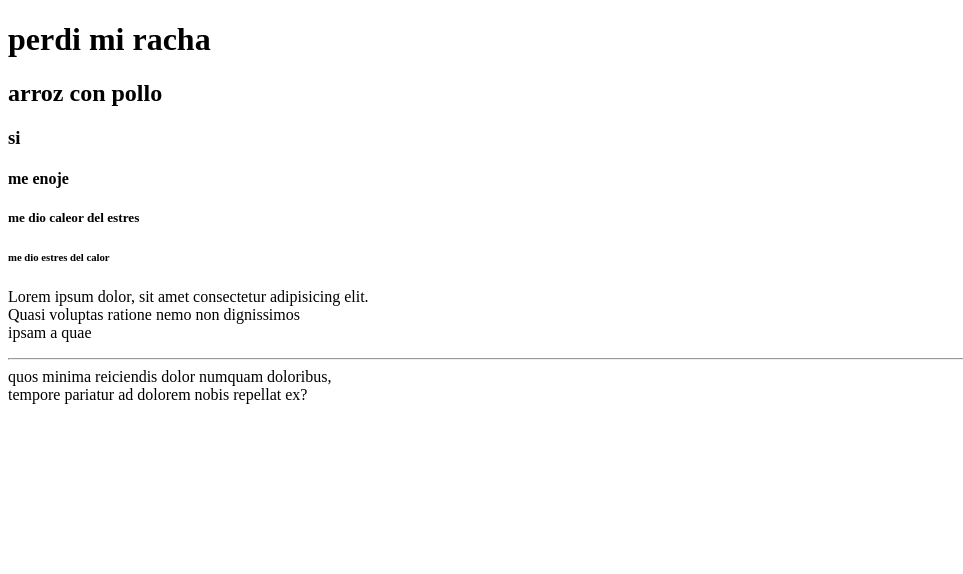
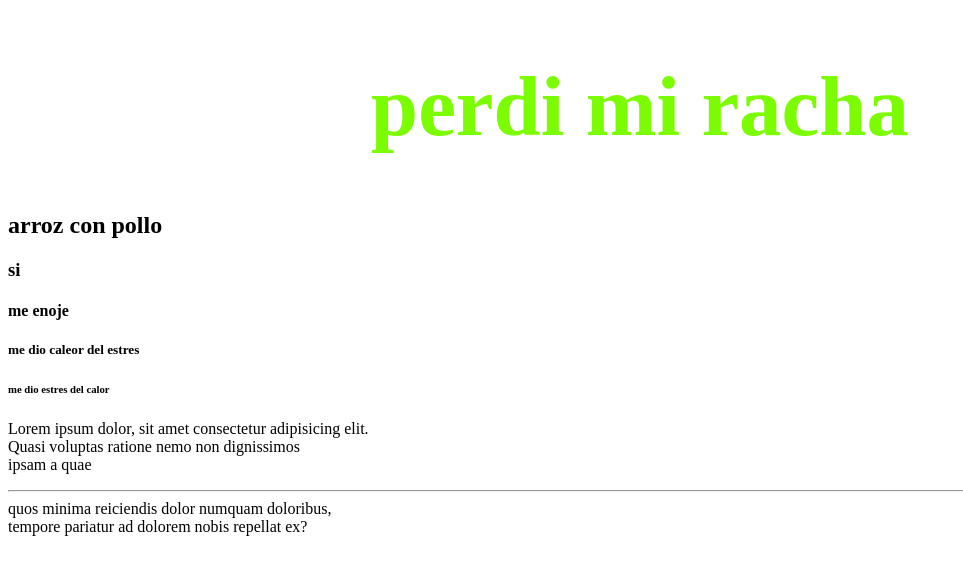
Before and after one commit to juliana-velez/html-juliana-velez, a website: page index.html in a window 1280 px wide. Shown: the whole page, without its empty margins (0-963 px from the left). Drawn offline with Linux system fonts and the light colour scheme.

Commit message:
color, tamaño

```diff
--- a/index.html
+++ b/index.html
@@ -4,6 +4,7 @@
     <meta charset="UTF-8" />
     <meta name="viewport" content="width=device-width, initial-scale=1.0" />
     <meta http-equiv="X-UA-Compatible" content="ie=edge" />
+    <link rel="stylesheet" href="style.css">
     <title>Static Template</title>
   </head>
   <body>
--- /dev/null
+++ b/style.css
@@ -0,0 +1,5 @@
+h1 {
+  color: lawngreen;
+  font-size: 85px;
+  text-align: center;
+}
```
